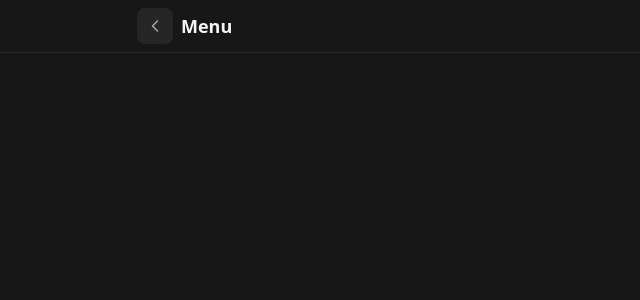
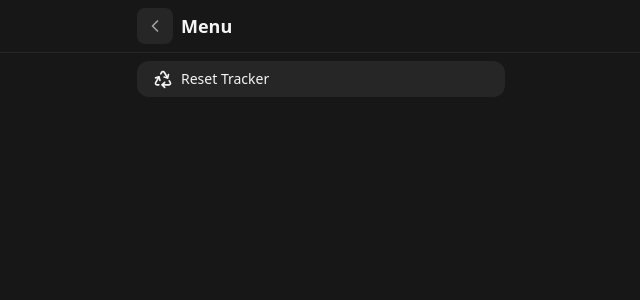
Before and after one commit to pwabucket/pwa-ai-earn, a React (Vite) app: page /menu in a window 1280 px wide. Shown: the top 300 px of the page, without its empty margins (319-959 px from the left). Built offline with nearby package versions, Linux system fonts and the light colour scheme.

Commit message:
feat: Reset Tracker

```diff
--- a/src/components/DayView.jsx
+++ b/src/components/DayView.jsx
@@ -5,6 +5,7 @@ import { useState } from "react";
 
 import Input from "./Input";
 import InvestmentEngine from "../lib/InvestmentEngine";
+import PageContainer from "./PageContainer";
 import useAppStore from "../store/useAppStore";
 import { cn } from "../lib/utils";
 import { formatHeaderDate } from "../utils/dateUtils";
@@ -368,7 +369,7 @@ export default function DayView({ selectedDate, onSelectDate }) {
   };
 
   return (
-    <div className="flex flex-col gap-4 px-2 py-4 mx-auto max-w-sm">
+    <PageContainer className="flex flex-col gap-4 px-2 py-4">
       <MetricsDisplay result={result} />
 
       {result.totalBalance > 0 && (
@@ -454,6 +455,6 @@ export default function DayView({ selectedDate, onSelectDate }) {
           />
         </Tabs.Content>
       </Tabs.Root>
-    </div>
+    </PageContainer>
   );
 }
--- a/src/components/Header.jsx
+++ b/src/components/Header.jsx
@@ -2,6 +2,7 @@ import { Link } from "react-router";
 import { LuCalendar, LuMenu } from "react-icons/lu";
 import { LuChevronLeft, LuChevronRight } from "react-icons/lu";
 
+import PageContainer from "./PageContainer";
 import WeeklyCalendar from "./WeeklyCalendar";
 import useNavigateBack from "../hooks/useNavigateBack";
 import { cn } from "../lib/utils";
@@ -52,7 +53,7 @@ const HeaderContainer = ({ children }) => (
       "sticky top-0 z-10 bg-neutral-900 border-b border-neutral-800"
     )}
   >
-    <div className="mx-auto max-w-sm p-2 flex flex-col gap-2">{children}</div>
+    <PageContainer className="flex flex-col gap-2">{children}</PageContainer>
   </header>
 );
 
--- /dev/null
+++ b/src/components/PageContainer.jsx
@@ -0,0 +1,10 @@
+import { cn } from "../lib/utils";
+
+export default function PageContainer(props) {
+  return (
+    <div
+      {...props}
+      className={cn("w-full mx-auto max-w-sm p-2", props.className)}
+    />
+  );
+}
--- a/src/pages/Menu.jsx
+++ b/src/pages/Menu.jsx
@@ -1,9 +1,40 @@
+import { LuRecycle } from "react-icons/lu";
+
+import PageContainer from "../components/PageContainer";
+import useAppStore from "../store/useAppStore";
 import { SecondaryHeader } from "../components/Header";
+import { cn } from "../lib/utils";
+
+const MenuButton = ({ onClick, children }) => (
+  <button
+    onClick={onClick}
+    className={cn(
+      "px-4 py-2 text-sm font-medium cursor-pointer",
+      "text-neutral-100 bg-neutral-800 rounded-xl hover:bg-neutral-700",
+      "flex items-center gap-2"
+    )}
+  >
+    {children}
+  </button>
+);
 
 export default function Menu() {
+  const setInvestments = useAppStore((state) => state.setInvestments);
+  const setWithdrawals = useAppStore((state) => state.setWithdrawals);
+
+  const resetTracker = () => {
+    setInvestments([]);
+    setWithdrawals([]);
+  };
   return (
     <>
       <SecondaryHeader title="Menu" />
+      <PageContainer className="flex flex-col gap-2">
+        <MenuButton onClick={resetTracker}>
+          <LuRecycle className="size-5" />
+          Reset Tracker
+        </MenuButton>
+      </PageContainer>
     </>
   );
 }
```
